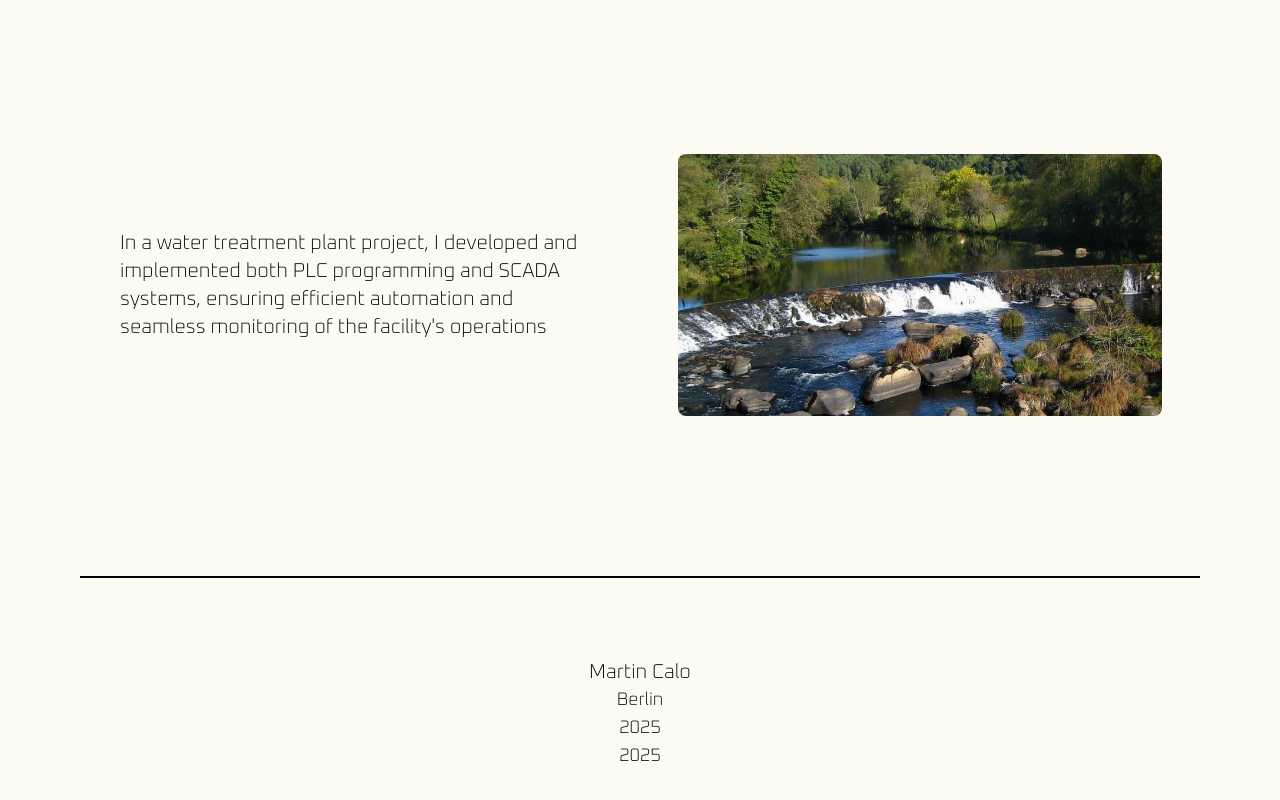
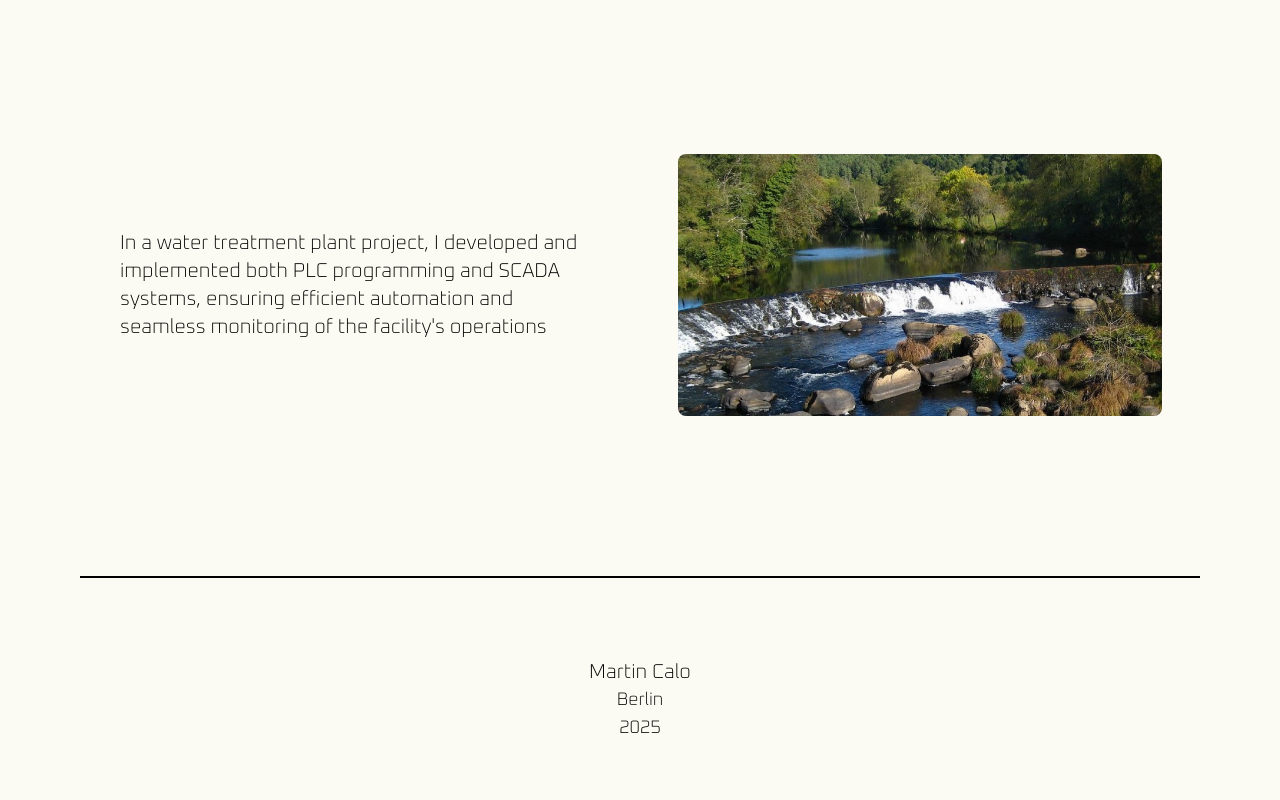
Before and after one commit to martincalo/Myportfolio, a React (Create React App) app in the folder frontend/: page / in a window 1280 px wide. Shown: the part 3630-4430 px from the top of the page. Built offline with nearby package versions, Linux system fonts and the light colour scheme.

Commit message:
Update deployment

```diff
--- a/frontend/src/App.js
+++ b/frontend/src/App.js
@@ -196,7 +196,6 @@ function App() {
               <p className="text-xl font-oxanium">Martin Calo</p>
               <p className="text-lg font-oxanium">Berlin</p>
               <p className="text-lg font-oxanium">2025</p>
-              <p className="text-lg font-oxanium">2025</p>
             </div>
           </footer>
 
```
Also changed, not shown: 29 other files (tests, documents, lock files or other folders).
